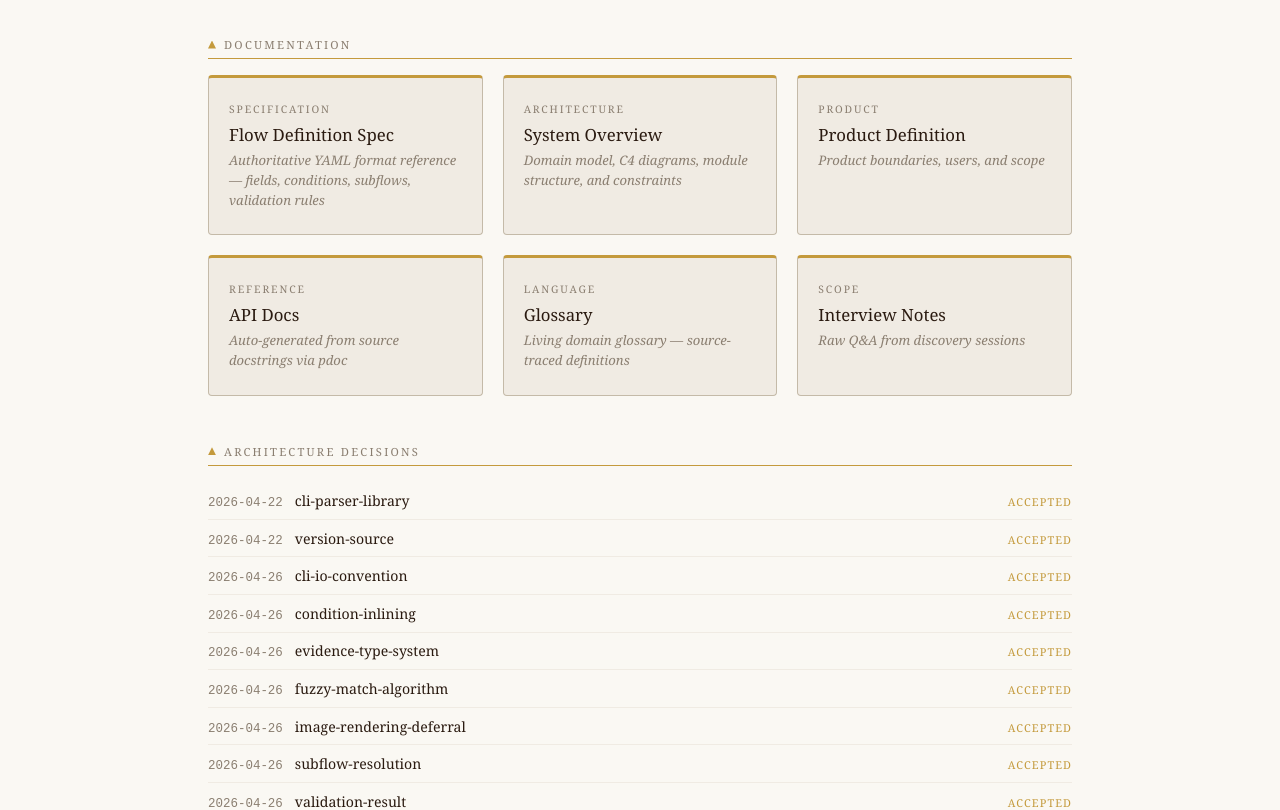
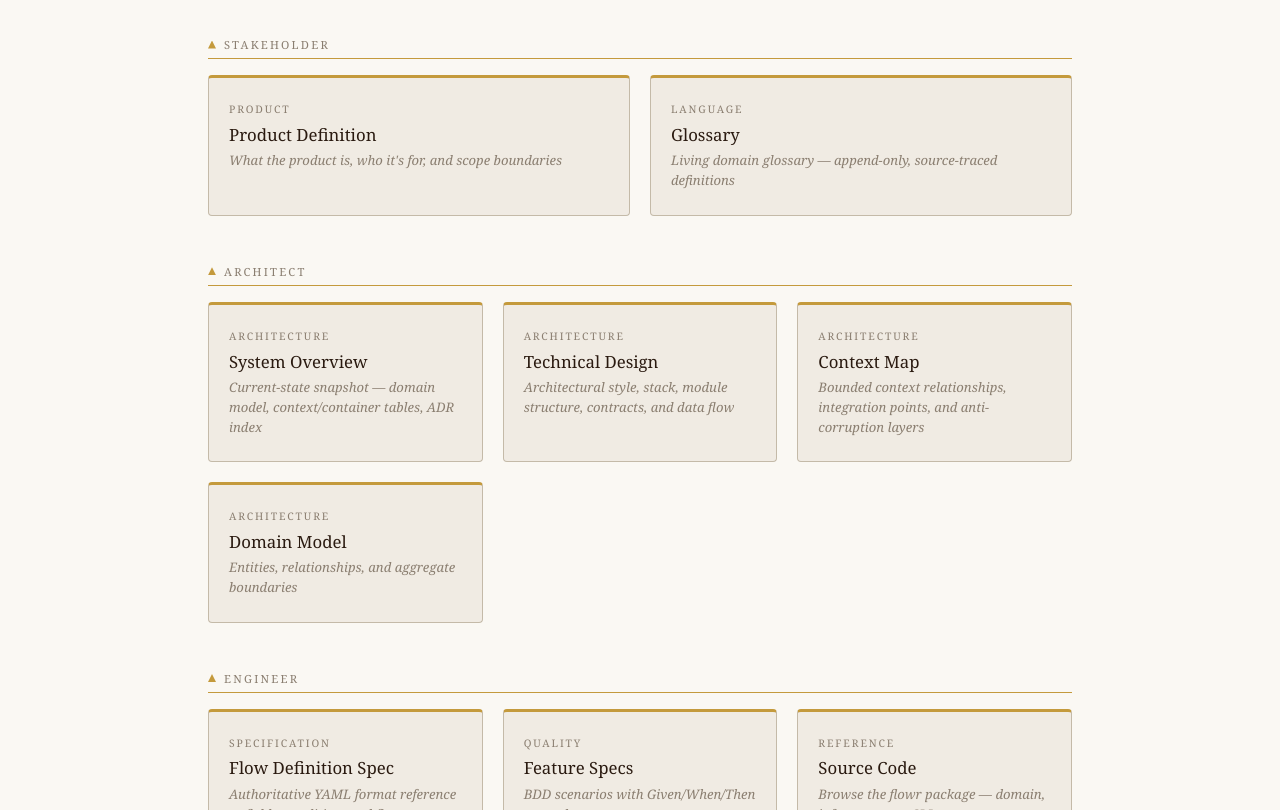
Before and after one commit to nullhack/flowr, a plain HTML site: page docs/index.html in a window 1280 px wide. Shown: the part 142-952 px from the top of the page. Drawn offline with Linux system fonts and the light colour scheme.

Commit message:
docs: update index.html with role-based layout and update README docs link

```diff
--- a/docs/index.html
+++ b/docs/index.html
@@ -10,15 +10,15 @@
     :root {
       --flour:         #faf8f3;
       --flour-mid:     #f0ebe3;
-      --bran:           #3d2b1f;
-      --bran-deep:      #2a1a10;
-      --crust:          #c49a3c;
-      --crust-light:    #daa840;
-      --malt:           #6b8f71;
-      --malt-deep:      #4a7a50;
-      --stone:          #e8e2d8;
-      --stone-mid:      #c4baa8;
-      --stone-dark:     #8a7e70;
+      --bran:          #3d2b1f;
+      --bran-deep:     #2a1a10;
+      --crust:         #c49a3c;
+      --crust-light:   #daa840;
+      --malt:          #6b8f71;
+      --malt-deep:     #4a7a50;
+      --stone:         #e8e2d8;
+      --stone-mid:     #c4baa8;
+      --stone-dark:    #8a7e70;
     }
 
     html { scroll-behavior: smooth; }
@@ -130,31 +130,6 @@
       line-height: 1.5;
     }
 
-    .adr-list { list-style: none; margin-bottom: 3rem; }
-    .adr-item {
-      display: flex;
-      align-items: baseline;
-      gap: 0.75rem;
-      padding: 0.55rem 0;
-      border-bottom: 1px solid var(--flour-mid);
-      font-size: 0.88rem;
-    }
-    .adr-item:last-child { border-bottom: none; }
-    .adr-date {
-      font-family: "Courier New", monospace;
-      font-size: 0.78rem;
-      color: var(--stone-dark);
-      flex-shrink: 0;
-    }
-    .adr-slug { color: var(--bran-deep); flex: 1; }
-    .adr-status {
-      font-size: 0.68rem;
-      letter-spacing: 0.1em;
-      text-transform: uppercase;
-      color: var(--crust);
-      flex-shrink: 0;
-    }
-
     footer {
       border-top: 1px solid var(--stone-mid);
       padding: 1.5rem 3rem;
@@ -200,101 +175,69 @@
 
   <main>
 
-    <p class="section-title">Documentation</p>
-    <!-- BEGIN:DOC_CARDS -->
+    <p class="section-title">Stakeholder</p>
+    <div class="docs-grid">
+      <a class="doc-card" href="https://github.com/nullhack/flowr/blob/main/docs/spec/product_definition.md">
+        <div class="doc-card-label">Product</div>
+        <div class="doc-card-title">Product Definition</div>
+        <div class="doc-card-desc">What the product is, who it's for, and scope boundaries</div>
+      </a>
+      <a class="doc-card" href="https://github.com/nullhack/flowr/blob/main/docs/spec/glossary.md">
+        <div class="doc-card-label">Language</div>
+        <div class="doc-card-title">Glossary</div>
+        <div class="doc-card-desc">Living domain glossary &mdash; append-only, source-traced definitions</div>
+      </a>
+    </div>
+
+    <p class="section-title">Architect</p>
+    <div class="docs-grid">
+      <a class="doc-card" href="https://github.com/nullhack/flowr/blob/main/docs/spec/system.md">
+        <div class="doc-card-label">Architecture</div>
+        <div class="doc-card-title">System Overview</div>
+        <div class="doc-card-desc">Current-state snapshot &mdash; domain model, context/container tables, ADR index</div>
+      </a>
+      <a class="doc-card" href="https://github.com/nullhack/flowr/blob/main/docs/spec/technical_design.md">
+        <div class="doc-card-label">Architecture</div>
+        <div class="doc-card-title">Technical Design</div>
+        <div class="doc-card-desc">Architectural style, stack, module structure, contracts, and data flow</div>
+      </a>
+      <a class="doc-card" href="https://github.com/nullhack/flowr/blob/main/docs/spec/context_map.md">
+        <div class="doc-card-label">Architecture</div>
+        <div class="doc-card-title">Context Map</div>
+        <div class="doc-card-desc">Bounded context relationships, integration points, and anti-corruption layers</div>
+      </a>
+      <a class="doc-card" href="https://github.com/nullhack/flowr/blob/main/docs/spec/domain_model.md">
+        <div class="doc-card-label">Architecture</div>
+        <div class="doc-card-title">Domain Model</div>
+        <div class="doc-card-desc">Entities, relationships, and aggregate boundaries</div>
+      </a>
+    </div>
+
+    <p class="section-title">Engineer</p>
     <div class="docs-grid">
       <a class="doc-card" href="https://github.com/nullhack/flowr/blob/main/docs/spec/flow_definition_spec.md">
         <div class="doc-card-label">Specification</div>
         <div class="doc-card-title">Flow Definition Spec</div>
-        <div class="doc-card-desc">Authoritative YAML format reference — fields, conditions, subflows, validation rules</div>
+        <div class="doc-card-desc">Authoritative YAML format reference &mdash; fields, conditions, subflows, validation rules</div>
       </a>
-      <a class="doc-card" href="https://github.com/nullhack/flowr/blob/main/docs/spec/system.md">
-        <div class="doc-card-label">Architecture</div>
-        <div class="doc-card-title">System Overview</div>
-        <div class="doc-card-desc">Domain model, C4 diagrams, module structure, and constraints</div>
+      <a class="doc-card" href="https://github.com/nullhack/flowr/tree/main/docs/features/completed">
+        <div class="doc-card-label">Quality</div>
+        <div class="doc-card-title">Feature Specs</div>
+        <div class="doc-card-desc">BDD scenarios with Given/When/Then examples</div>
       </a>
-      <a class="doc-card" href="https://github.com/nullhack/flowr/blob/main/docs/spec/product_definition.md">
-        <div class="doc-card-label">Product</div>
-        <div class="doc-card-title">Product Definition</div>
-        <div class="doc-card-desc">Product boundaries, users, and scope</div>
-      </a>
-      <a class="doc-card" href="api/flowr.html">
+      <a class="doc-card" href="https://github.com/nullhack/flowr/tree/main/flowr">
         <div class="doc-card-label">Reference</div>
-        <div class="doc-card-title">API Docs</div>
-        <div class="doc-card-desc">Auto-generated from source docstrings via pdoc</div>
-      </a>
-      <a class="doc-card" href="https://github.com/nullhack/flowr/blob/main/docs/spec/glossary.md">
-        <div class="doc-card-label">Language</div>
-        <div class="doc-card-title">Glossary</div>
-        <div class="doc-card-desc">Living domain glossary — source-traced definitions</div>
-      </a>
-      <a class="doc-card" href="https://github.com/nullhack/flowr/blob/main/docs/interview-notes/">
-        <div class="doc-card-label">Scope</div>
-        <div class="doc-card-title">Interview Notes</div>
-        <div class="doc-card-desc">Raw Q&amp;A from discovery sessions</div>
+        <div class="doc-card-title">Source Code</div>
+        <div class="doc-card-desc">Browse the flowr package &mdash; domain, infrastructure, CLI</div>
       </a>
     </div>
-<!-- END:DOC_CARDS -->
-
-    <p class="section-title">Architecture Decisions</p>
-    <!-- BEGIN:ADRS -->
-    <ul class="adr-list">
-      <li class="adr-item">
-        <span class="adr-date">2026-04-22</span>
-        <span class="adr-slug">cli-parser-library</span>
-        <span class="adr-status">Accepted</span>
-      </li>
-      <li class="adr-item">
-        <span class="adr-date">2026-04-22</span>
-        <span class="adr-slug">version-source</span>
-        <span class="adr-status">Accepted</span>
-      </li>
-      <li class="adr-item">
-        <span class="adr-date">2026-04-26</span>
-        <span class="adr-slug">cli-io-convention</span>
-        <span class="adr-status">Accepted</span>
-      </li>
-      <li class="adr-item">
-        <span class="adr-date">2026-04-26</span>
-        <span class="adr-slug">condition-inlining</span>
-        <span class="adr-status">Accepted</span>
-      </li>
-      <li class="adr-item">
-        <span class="adr-date">2026-04-26</span>
-        <span class="adr-slug">evidence-type-system</span>
-        <span class="adr-status">Accepted</span>
-      </li>
-      <li class="adr-item">
-        <span class="adr-date">2026-04-26</span>
-        <span class="adr-slug">fuzzy-match-algorithm</span>
-        <span class="adr-status">Accepted</span>
-      </li>
-      <li class="adr-item">
-        <span class="adr-date">2026-04-26</span>
-        <span class="adr-slug">image-rendering-deferral</span>
-        <span class="adr-status">Accepted</span>
-      </li>
-      <li class="adr-item">
-        <span class="adr-date">2026-04-26</span>
-        <span class="adr-slug">subflow-resolution</span>
-        <span class="adr-status">Accepted</span>
-      </li>
-      <li class="adr-item">
-        <span class="adr-date">2026-04-26</span>
-        <span class="adr-slug">validation-result</span>
-        <span class="adr-status">Accepted</span>
-      </li>
-    </ul>
-<!-- END:ADRS -->
 
   </main>
 
-  <!-- BEGIN:FOOTER -->
   <footer>
-    <span>Built with pdoc · pytest-cov · pytest-html</span>
-    <span>flowr &nbsp;·&nbsp; <a href="https://github.com/nullhack/flowr">github.com/nullhack/flowr</a></span>
+    <span>Built with pdoc &middot; pytest-cov &middot; pytest-html</span>
+    <span>flowr &nbsp;&middot;&nbsp; <a href="https://github.com/nullhack/flowr">github.com/nullhack/flowr</a></span>
   </footer>
-<!-- END:FOOTER -->
 
 </body>
 </html>
```
